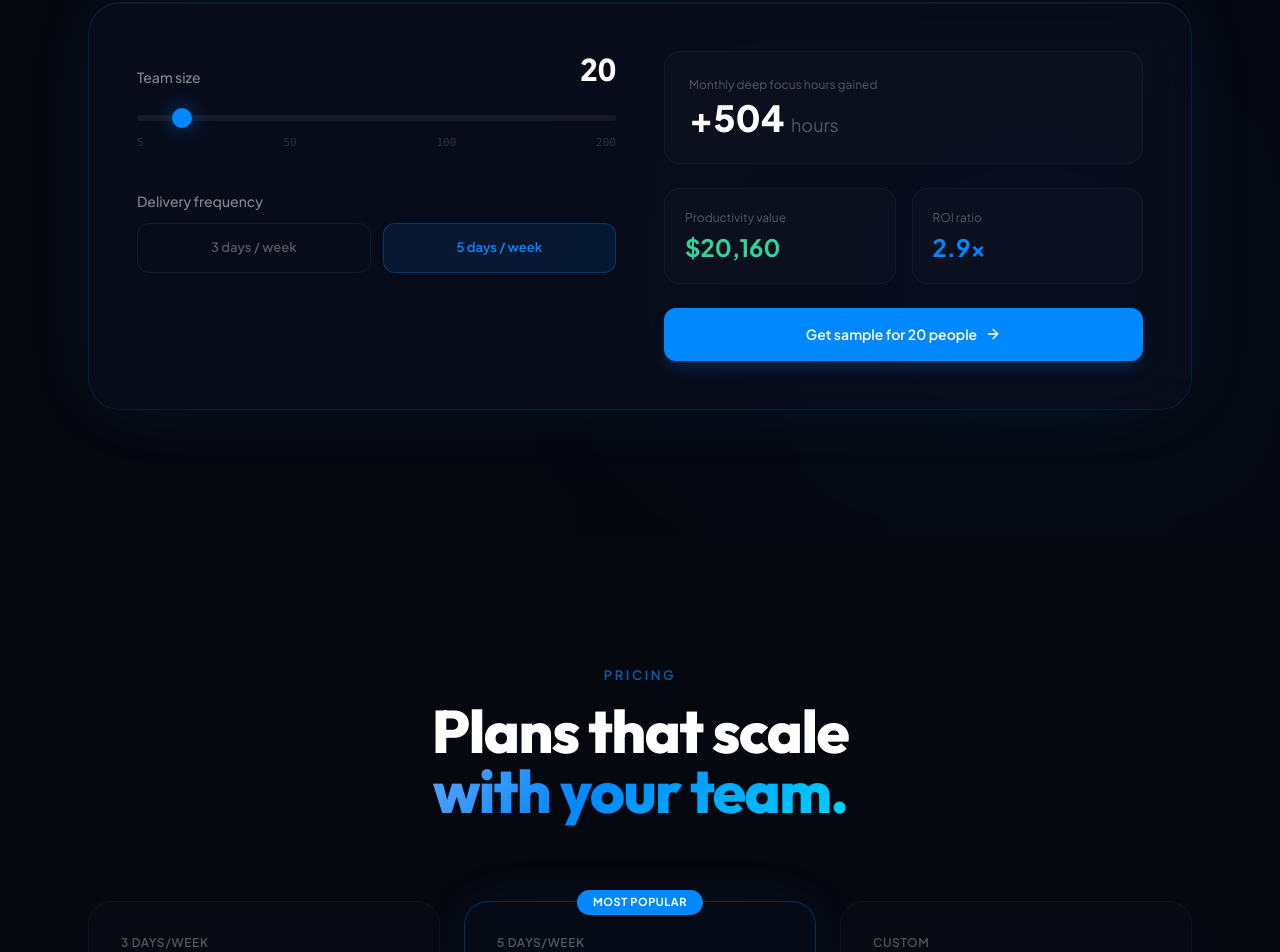
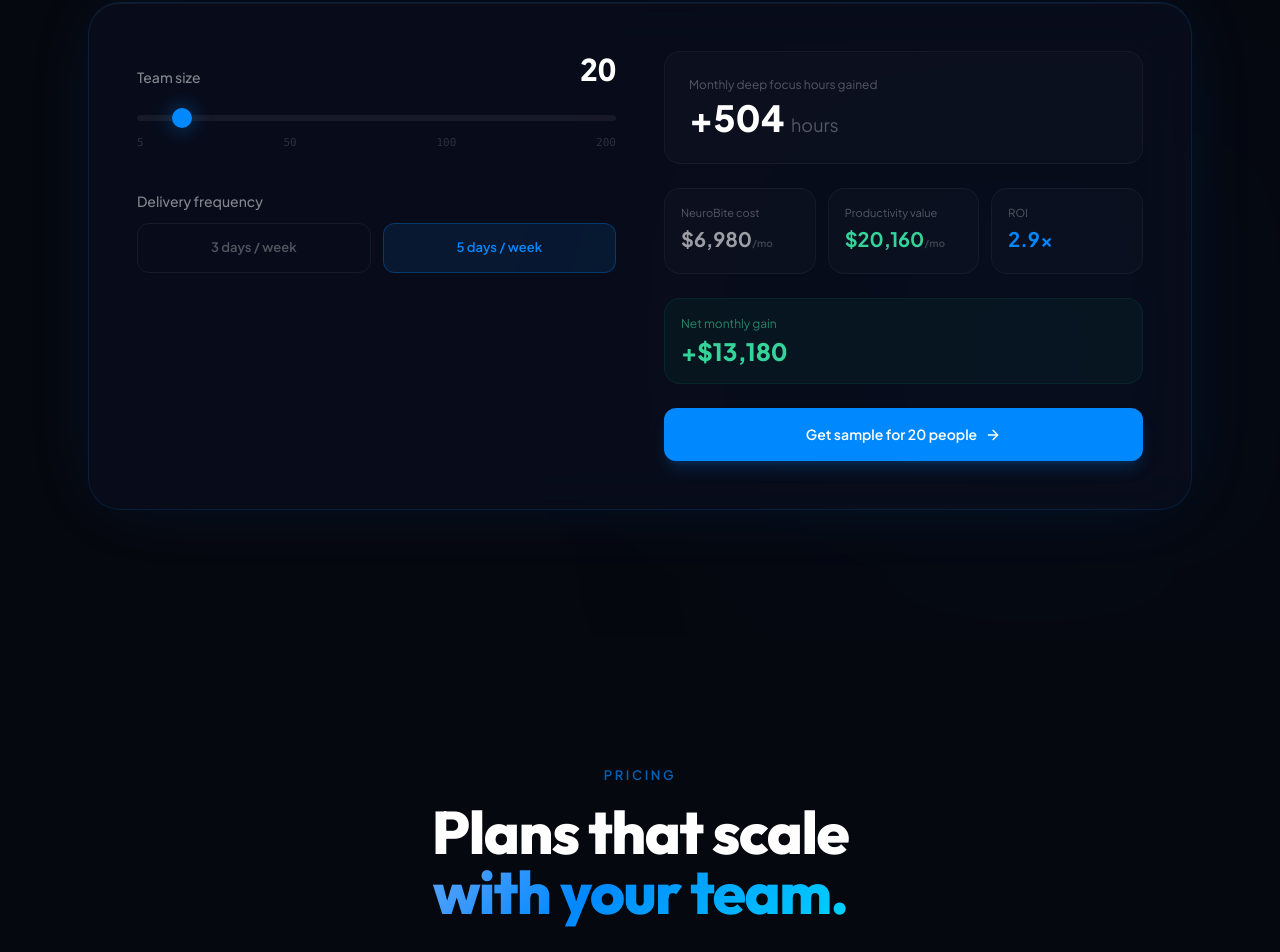
Before and after one commit to m-yusufuysal/NeuroBite, a React (Vite) app: page / in a window 1280 px wide. Shown: the part 4933-5885 px from the top of the page. Built offline with nearby package versions, Linux system fonts and the light colour scheme.

Commit message:
💰 ROI calculator now shows NeuroBite cost, productivity value, ROI, and net monthly gain transparently

```diff
--- a/src/App.jsx
+++ b/src/App.jsx
@@ -398,15 +398,23 @@ function Impact({ onSample }) {
                 <p className="text-[12px] text-white/30 mb-1">Monthly deep focus hours gained</p>
                 <p className="text-4xl font-black text-white">+{focusHrs} <span className="text-lg font-normal text-white/30">hours</span></p>
               </div>
-              <div className="grid grid-cols-2 gap-4">
-                <div className="p-5 rounded-2xl bg-white/[0.02] border border-white/[0.04]">
-                  <p className="text-[12px] text-white/30 mb-1">Productivity value</p>
-                  <p className="text-2xl font-bold text-emerald-400">${value.toLocaleString()}</p>
+              <div className="grid grid-cols-3 gap-3">
+                <div className="p-4 rounded-2xl bg-white/[0.02] border border-white/[0.04]">
+                  <p className="text-[11px] text-white/30 mb-1">NeuroBite cost</p>
+                  <p className="text-xl font-bold text-white/60">${cost.toLocaleString()}<span className="text-[10px] text-white/20">/mo</span></p>
                 </div>
-                <div className="p-5 rounded-2xl bg-white/[0.02] border border-white/[0.04]">
-                  <p className="text-[12px] text-white/30 mb-1">ROI ratio</p>
-                  <p className="text-2xl font-bold text-[#0088FF]">{roi}x</p>
+                <div className="p-4 rounded-2xl bg-white/[0.02] border border-white/[0.04]">
+                  <p className="text-[11px] text-white/30 mb-1">Productivity value</p>
+                  <p className="text-xl font-bold text-emerald-400">${value.toLocaleString()}<span className="text-[10px] text-white/20">/mo</span></p>
                 </div>
+                <div className="p-4 rounded-2xl bg-white/[0.02] border border-white/[0.04]">
+                  <p className="text-[11px] text-white/30 mb-1">ROI</p>
+                  <p className="text-xl font-bold text-[#0088FF]">{roi}x</p>
+                </div>
+              </div>
+              <div className="p-4 rounded-2xl bg-emerald-500/[0.05] border border-emerald-500/10">
+                <p className="text-[12px] text-emerald-400/60 mb-0.5">Net monthly gain</p>
+                <p className="text-2xl font-black text-emerald-400">+${(value - cost).toLocaleString()}</p>
               </div>
               <button onClick={onSample} className="btn-magnetic w-full py-4 rounded-xl font-semibold text-[14px] text-white bg-[#0088FF] shadow-lg shadow-[#0088FF]/20 flex items-center justify-center gap-2">
                 Get sample for {count} people <ArrowRight className="w-4 h-4" />
```
